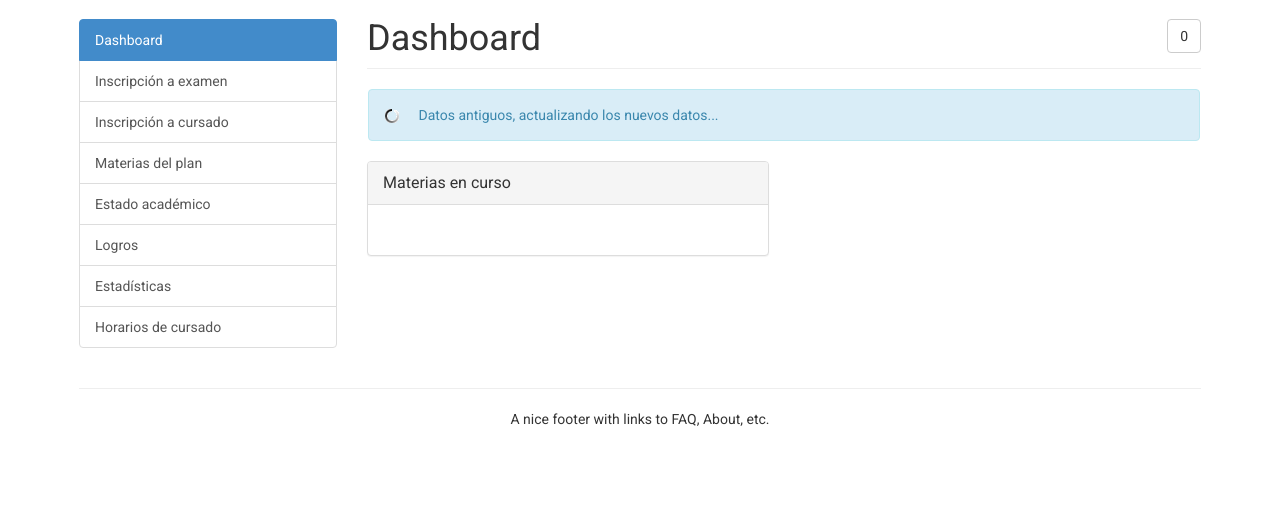
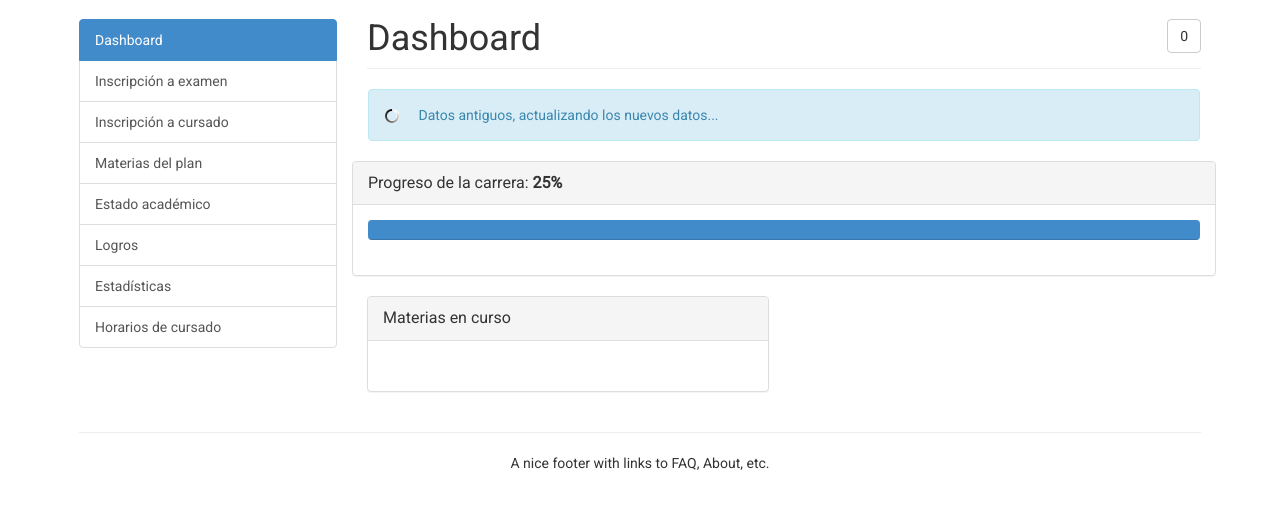
Before and after one commit to sanfilippopablo/sysacad-wrapper-old, a Django app: page / in a window 1280 px wide. Shown: the part 51-560 px from the top of the page. Run offline with Django 3.2, Linux system fonts and the light colour scheme; a user stored in the database is signed in; tables that the repository leaves empty hold one stand-in row (values such as "Sample post"); some libraries are stand-ins or nearby versions.

Commit message:
Lista la barra de progreso de la carrera.

```diff
--- a/Templates/dashboard_data.html
+++ b/Templates/dashboard_data.html
@@ -1,4 +1,26 @@
 {% load staticfiles %}
+<div class="row">
+    <div class="col-md-12 col-sm-12">
+        <div class="panel panel-default">
+            <div class="panel-heading">
+                <div class="panel-title">Progreso de la carrera: <strong>{{ carrera_progress }}%</strong></div>
+            </div>
+            <div class="panel-body">
+                <div class="progress">
+                  <div id="aprobadas-bar" class="progress-bar progress-bar-success" role="progressbar" aria-valuenow="" aria-valuemin="0" aria-valuemax="100" style="width: {{ aprobadas_percent }}%;" title="Materias aprobadas" data-trigger="hover">
+                    <span class="sr-only">{{ aprobadas_percent }}%</span>
+                  </div>
+                  <div class="progress-bar" role="progressbar" aria-valuenow="{{ regularizadas_percent }}" aria-valuemin="0" aria-valuemax="100" style="width: {{ regularizadas_percent }}%;" title="Materias regularizadas" >
+                    <span class="sr-only">{{ regularizadas_percent }}%</span>
+                  </div>
+                  <div class="progress-bar progress-bar-info" role="progressbar" aria-valuenow="{{ cursa_percent }}" aria-valuemin="0" aria-valuemax="100" style="width: {{ cursa_percent }}%;" title="Materias en curso" >
+                    <span class="sr-only">{{ cursa_percent }}%</span>
+                  </div>
+                </div>
+            </div>
+        </div>
+    </div>
+</div>
 <div class="col-md-6 col-sm-6 col-lg-6">
     <div class="panel panel-default materias-en-curso">
         <div class="panel-heading">
--- a/interface_sketch/index2.html
+++ b/interface_sketch/index2.html
@@ -64,7 +64,7 @@
           	<div class="col-md-12 col-sm-12">
 	          	<div class="panel panel-default">
 	          		<div class="panel-heading">
-	          			<div class="panel-title">Progreso de la carrera: <strong>53%</strong></div>
+	          			<div class="panel-title">Progreso de la carrera: <strong>{{ carrera_progress }}</strong></div>
 	          		</div>
 	          		<div class="panel-body">
 	          			<div class="progress">
--- a/website/models.py
+++ b/website/models.py
@@ -110,3 +110,9 @@ class Alumno(AbstractUser):
 
 	def get_materia_percent(self, estado):
 		return (self.materias.filter(estado=estado).count() / self.materias.count()) * 100
+
+	def get_carrera_progress(self):
+		a = self.get_materia_percent('aprobada')
+		r = self.get_materia_percent('regular')
+		c = self.get_materia_percent('cursa')
+		return str(int(a + (r / 4) + (c / 8)))
--- a/website/views.py
+++ b/website/views.py
@@ -12,7 +12,11 @@ from django.template.loader import render_to_string
 @login_required
 def dashboard(request):
 	materias = request.user.materias.filter(estado='cursa')
-	return render_to_response('dashboard.html', RequestContext(request, {'materias': materias}))
+	aprobadas_percent = request.user.get_materia_percent('aprobada')
+	regularizadas_percent = request.user.get_materia_percent('regular')
+	cursa_percent = request.user.get_materia_percent('cursa')
+	carrera_progress = request.user.get_carrera_progress()
+	return render_to_response('dashboard.html', RequestContext(request, locals()))
 
 @login_required
 def dashboard_data(request):
@@ -28,9 +32,20 @@ def dashboard_data(request):
 
 	materias_dict = s.allDataFromEstadoAcademico()['materias']
 	materias = request.user.actualizar_materias(materias_dict).filter(estado='cursa')
-
+	materias = request.user.materias.filter(estado='cursa')
+	aprobadas_percent = request.user.get_materia_percent('aprobada')
+	regularizadas_percent = request.user.get_materia_percent('regular')
+	cursa_percent = request.user.get_materia_percent('cursa')
+	carrera_progress = request.user.get_carrera_progress()
+	context = {
+		'materias': materias,
+		'aprobadas_percent': aprobadas_percent,
+		'regularizadas_percent': regularizadas_percent,
+		'cursa_percent': cursa_percent,
+		'carrera_progress': carrera_progress,
+	}
 	data = {
 		'state': 'OK',
-		'html': render_to_string('dashboard_data.html', {'materias': materias})
+		'html': render_to_string('dashboard_data.html', context)
 	}
 	return HttpResponse(json.dumps(data), content_type="application/json")
```
